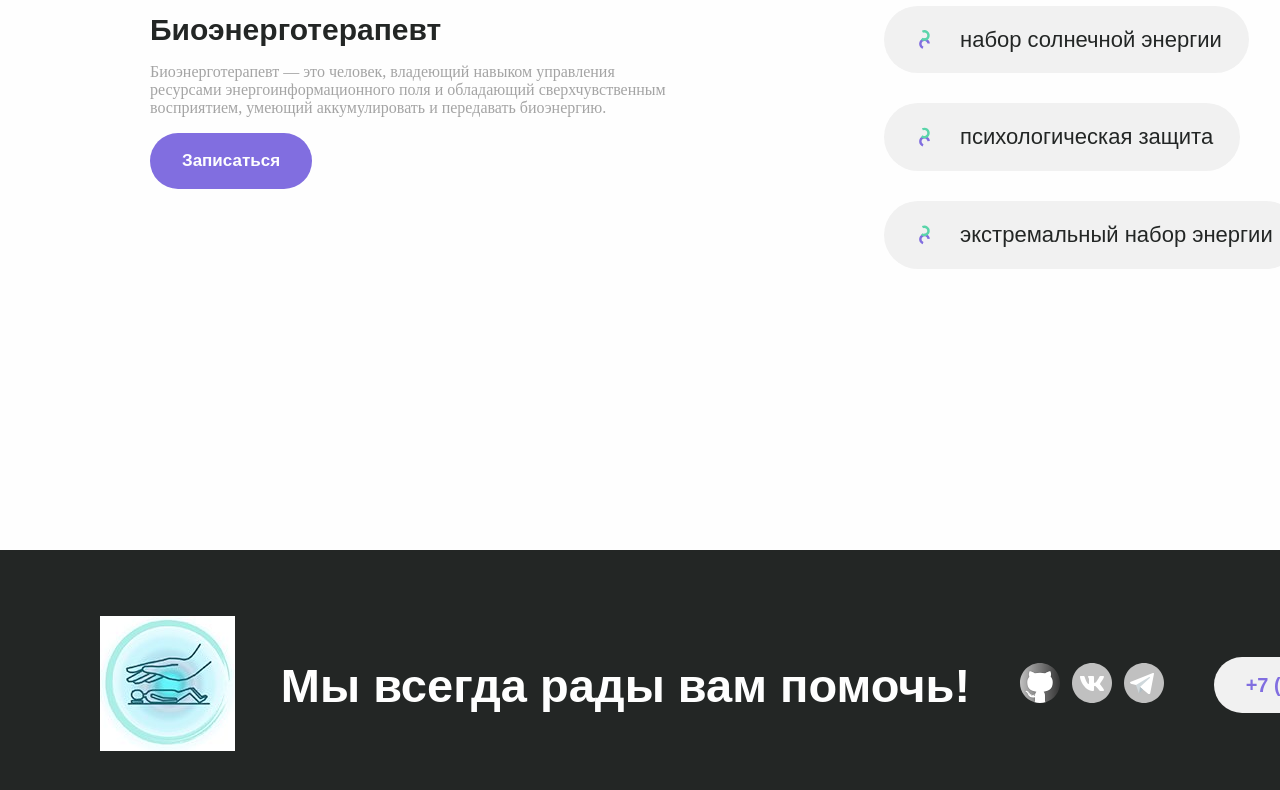
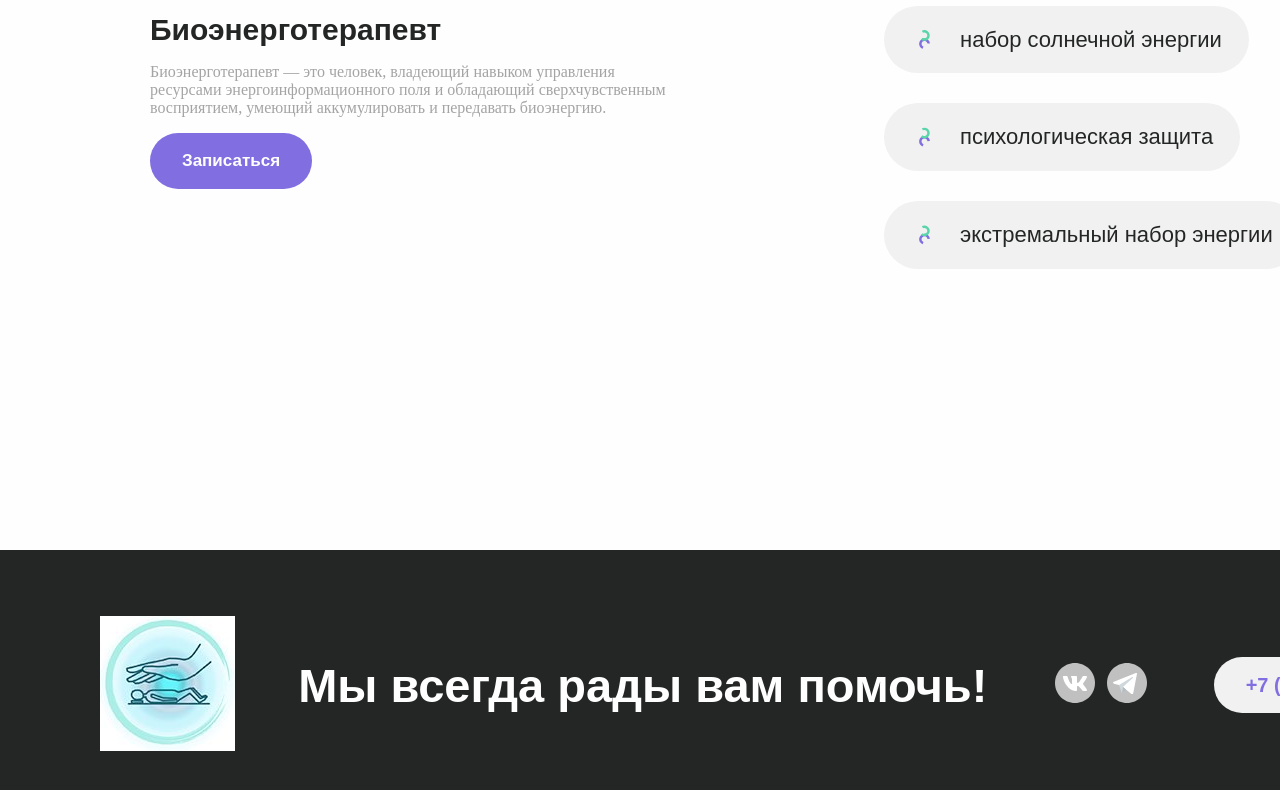
Before and after one commit to 0Vasiliy/bio-correction, a plain HTML site: page index.html in a window 1280 px wide. Shown: the part 3467-4257 px from the top of the page. Drawn offline with Linux system fonts and the light colour scheme.

Commit message:
delete icons githab

```diff
--- a/index.html
+++ b/index.html
@@ -634,7 +634,6 @@
             <h1 class="footer_text">Мы всегда рады вам помочь!</h1>
           </div>
           <div class="footer_social">
-            <a href="#" class="footer_link"> <img src="./icons/social/github.svg" alt="githab"></a>
             <a href="#" class="footer_link"> <img src="./icons/social/vkontakte.svg" alt="vkontakte"></a>
             <a href="#" class="footer_link"> <img src="./icons/social/telegram.svg" alt="telegram"></a>
         </div>
```
Also changed, not shown: icons/social/github.svg (deleted).
